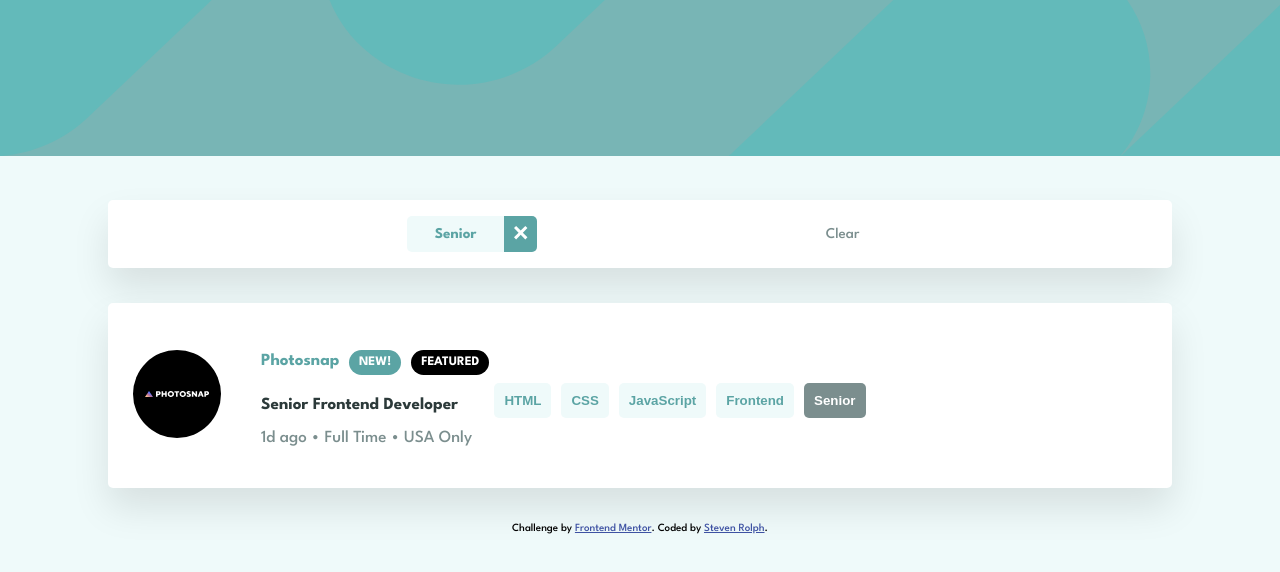
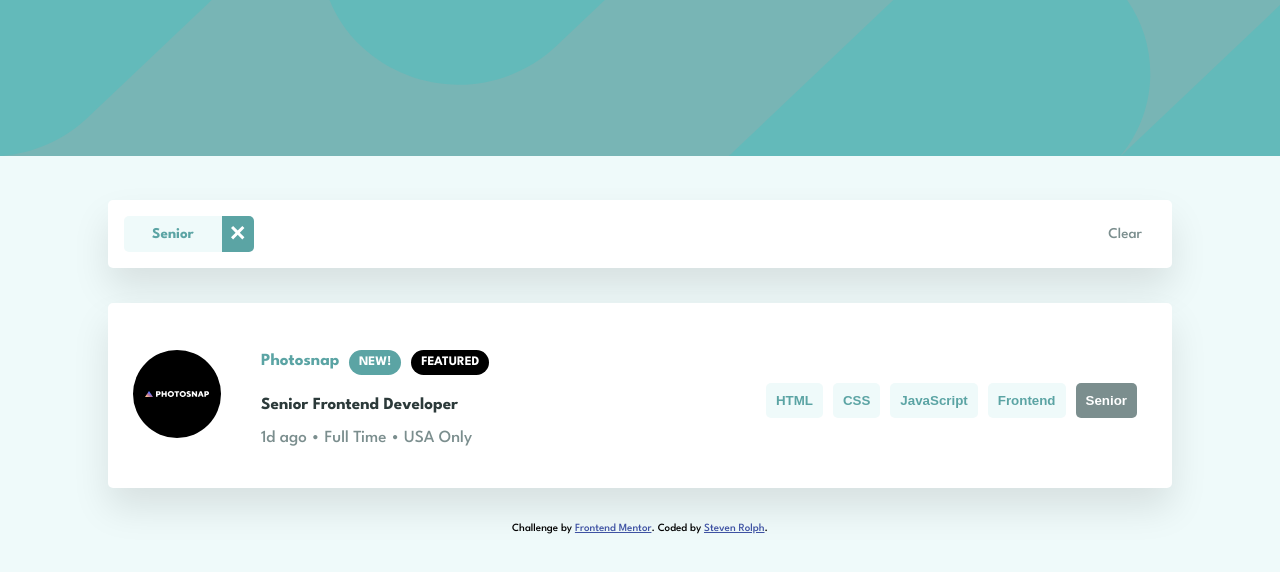
Before and after one commit to valleyman89/Frontend-Mentor-job-listings-app, a React (Create React App) app: page / in a window 1280 px wide. Both pictures are taken after a click on the button "Senior". Shown: the top 572 px of the page. Built offline with nearby package versions, Linux system fonts and the light colour scheme.

Commit message:
add margin to skills

```diff
--- a/src/index.css
+++ b/src/index.css
@@ -79,6 +79,7 @@ main {
   color: var(--color-dark-grey-cyan);
   margin-right: 2rem;
   text-transform: capitalize;
+  margin-left: auto;
 }
 
 .clear:hover {
@@ -138,8 +139,6 @@ main {
 @media screen and (min-width: 1000px) {
   .listing {
     flex-direction: row;
-    /* TODO: final to solve */
-    /* justify-content: space-between; */
     align-items: center;
   }
 }
@@ -210,6 +209,9 @@ main {
   .details {
     margin-left: 4rem;
   }
+  .skills {
+    margin-left: auto;
+  }
 }
 
 /* Badges */
```
